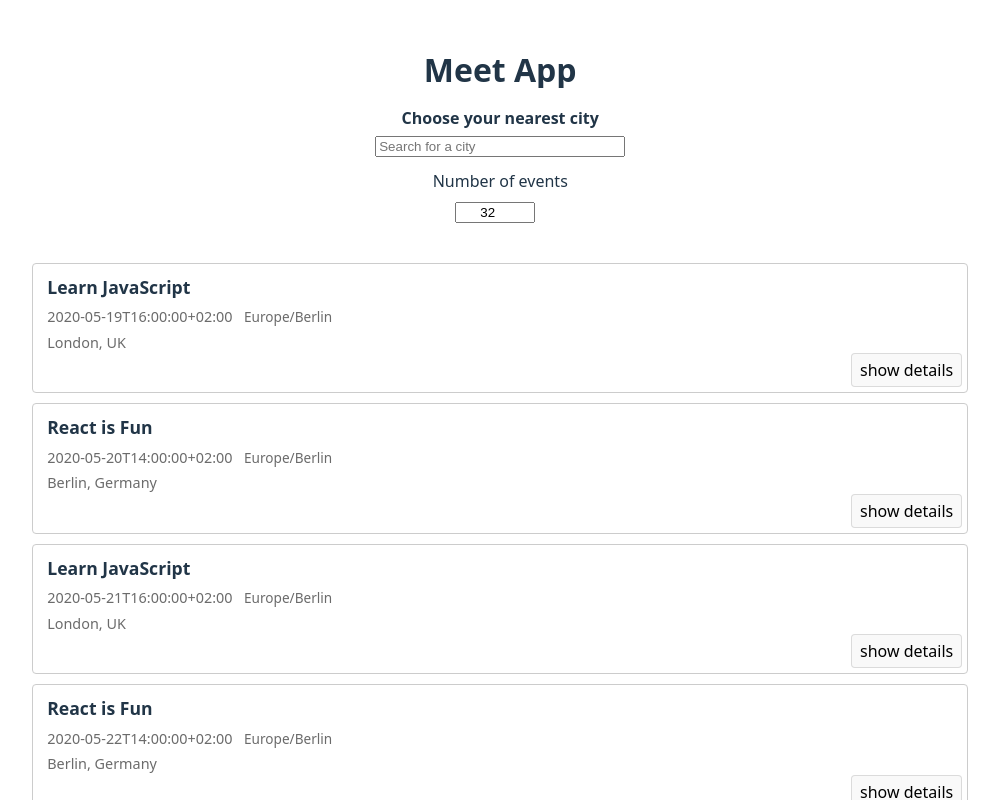
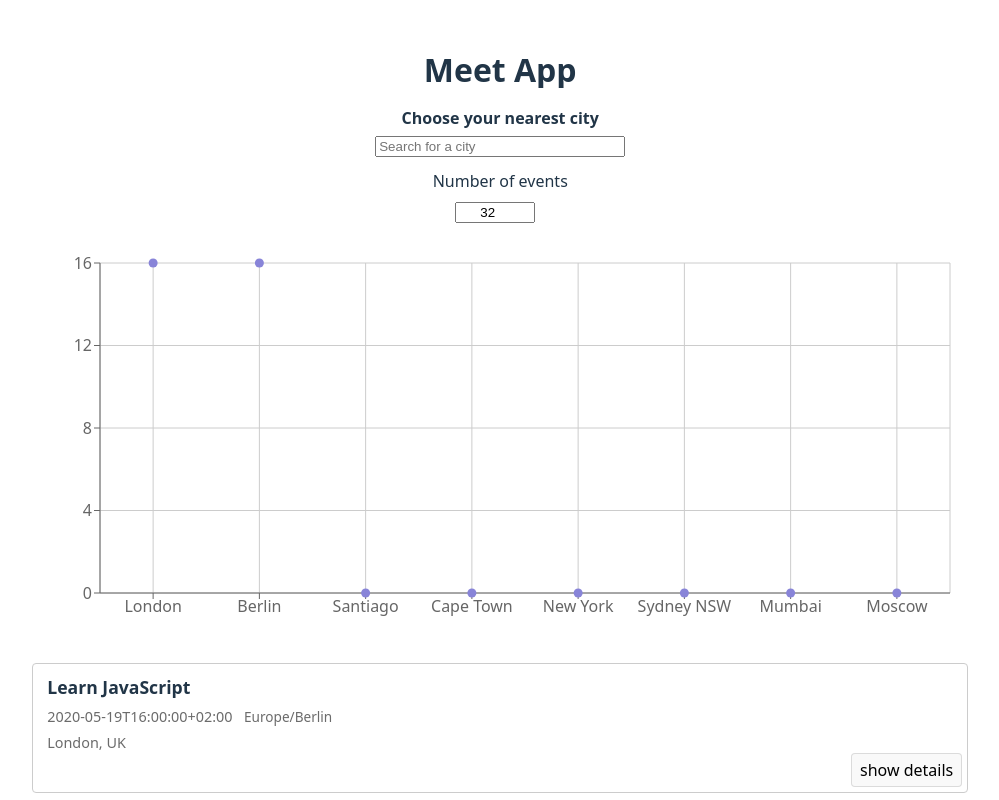
Before and after one commit to dkorotkov444/meet, a React (Vite) app: page / in a window 1280 px wide. Shown: the top 800 px of the page, without its empty margins (158-1157 px from the left). Built offline with nearby package versions, Linux system fonts and the light colour scheme; what atatus-spa would draw is missing.

Commit message:
A4-E4.10 Added chart component, extracted and rendered event count, fixed tests setup.

```diff
--- a/src/App.jsx
+++ b/src/App.jsx
@@ -12,6 +12,7 @@
 import EventList from './components/EventList';
 import { getEvents, extractLocations } from './api';
 import { InfoAlert, WarningAlert, ErrorAlert } from './components/Alert';
+import CityEventsChart from './components/CityEventsChart';
 
 // --- Styles ---
 import './App.css';
@@ -51,18 +52,20 @@
             {/* Skip link for keyboard users */}
             <a className="skip-link" href="#main-content">Skip to content</a>
 
-            <div className="alerts-container">
-                {infoAlert.length ? <InfoAlert text={infoAlert}/> : null}
-                {warningAlert.length ? <WarningAlert text={warningAlert}/> : null}
-                {errorAlert.length ? <ErrorAlert text={errorAlert}/> : null}
-            </div>
-
             <header aria-label="App header">
                 <h1 className="app-title">Meet App</h1>
+
+                <div className="alerts-container">
+                    {infoAlert.length ? <InfoAlert text={infoAlert}/> : null}
+                    {warningAlert.length ? <WarningAlert text={warningAlert}/> : null}
+                    {errorAlert.length ? <ErrorAlert text={errorAlert}/> : null}
+                </div>
+
                 <CitySearch
                     allLocations={allLocations}
                     setCurrentCity={setCurrentCity}
                     setInfoAlert={setInfoAlert}/>
+
                 <NumberOfEvents
                     currentNOE={currentNOE}
                     setCurrentNOE={setCurrentNOE}
@@ -70,6 +73,7 @@
             </header>
 
             <main id="main-content" role="main">
+                <CityEventsChart allLocations={allLocations} events={events} />
                 <EventList events={events}/>
             </main>
         </div>
--- /dev/null
+++ b/src/components/CityEventsChart.jsx
@@ -0,0 +1,45 @@
+// src/components/CityEventsChart.jsx
+
+import React , {useState, useEffect} from 'react';
+import { ScatterChart, Scatter, XAxis, YAxis, CartesianGrid, Tooltip, ResponsiveContainer } from 'recharts';
+
+const CityEventsChart = ({ allLocations, events }) => {
+    const [data, setData] = useState([]);
+
+    // Update chart data when events change
+    useEffect(() => {
+        setData(getData());
+    }, [`${events}`]);
+
+    // Prepare data for the scatter chart
+    const getData = () => {
+        const data = allLocations.map((location) => {
+            const count = events.filter((event) => event.location === location).length;
+            const city = location.split(', ')[0];
+            return { city, count };
+        })
+        return data;
+    };
+
+    // Render the scatter chart
+    return (
+        <ResponsiveContainer width="99%" height={400}>
+        <ScatterChart
+            margin={{
+            top: 20,
+            right: 20,
+            bottom: 20,
+            left: 20,
+            }}
+        >
+            <CartesianGrid />
+            <XAxis type="category" dataKey="city" name="City" />
+            <YAxis type="number" dataKey="count" name="Number of events" allowDecimals={false} />
+            <Tooltip cursor={{ strokeDasharray: '3 3' }} />
+            <Scatter name="A school" data={data} fill="#8884d8" />
+        </ScatterChart>
+        </ResponsiveContainer>
+    );
+};
+
+export default CityEventsChart;
```
Also changed, not shown: setupTests.js (+18 -0 lines).
